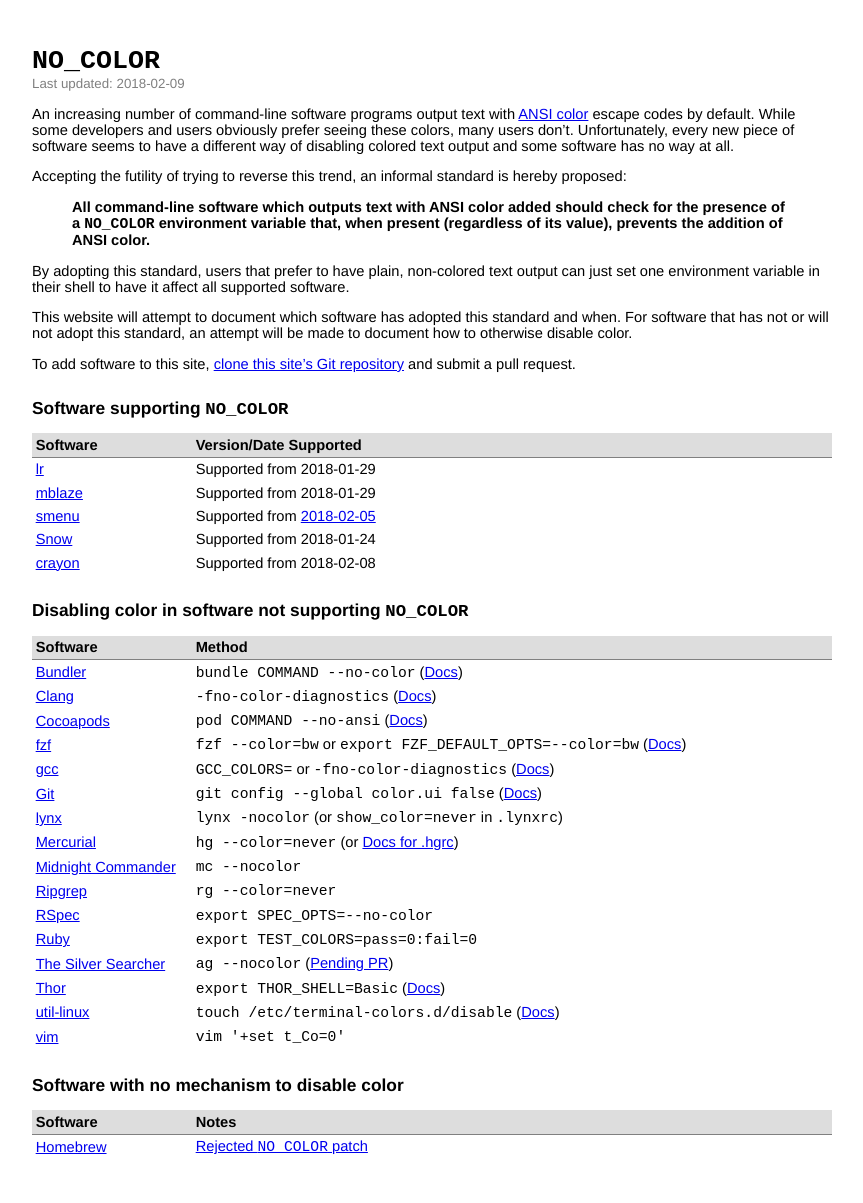
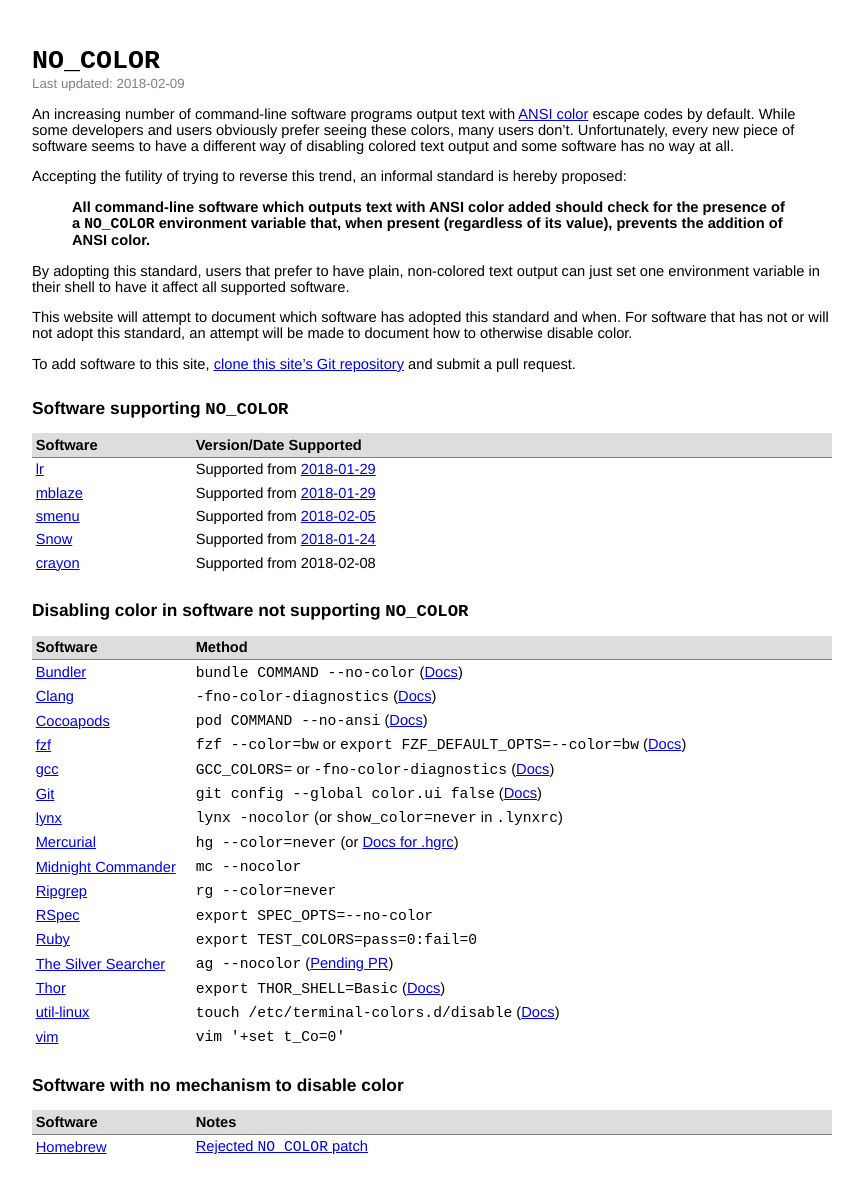
Before and after one commit to jcs/no_color, a Jekyll site: the page built from index.md, in a window 1280 px wide. Shown: the whole page, without its empty margins (208-1071 px from the left). Built offline with Jekyll 4.4.1, drawn with Linux system fonts in a browser that asks for light colours; our own code applies the rules of GitHub Pages for plain Markdown files; part of the change alters nothing that is shown.

```diff
--- a/index.md
+++ b/index.md
@@ -37,10 +37,10 @@ and submit a pull request.
 
 | Software | Version/Date Supported |
 |:-|:-|
-| [lr](https://github.com/chneukirchen/lr) | Supported from 2018-01-29 |
-| [mblaze](https://github.com/chneukirchen/mblaze) | Supported from 2018-01-29 |
+| [lr](https://github.com/chneukirchen/lr) | Supported from [2018-01-29](https://github.com/chneukirchen/lr/commit/8f0ac7c8abb4e0830d6cf72bbbd5f38c44b4266d) |
+| [mblaze](https://github.com/chneukirchen/mblaze) | Supported from [2018-01-29](https://github.com/chneukirchen/mblaze/commit/4014f03afe6d624ba1c6bdde6551b4996ba31fe5) |
 | [smenu](https://github.com/p-gen/smenu) | Supported from [2018-02-05](https://github.com/p-gen/smenu/commit/70d3ee5a328230dff3b744b2f0ca7ef20ecb530e) |
-| [Snow](https://github.com/mortie/snow) | Supported from 2018-01-24 |
+| [Snow](https://github.com/mortie/snow) | Supported from [2018-01-24](https://github.com/mortie/snow/commit/aadbbd375e03ec6000e23d817d2bd722b417296f) |
 | [crayon](https://github.com/r-lib/crayon) | Supported from 2018-02-08 |
 {: rules="groups"}
 
```
